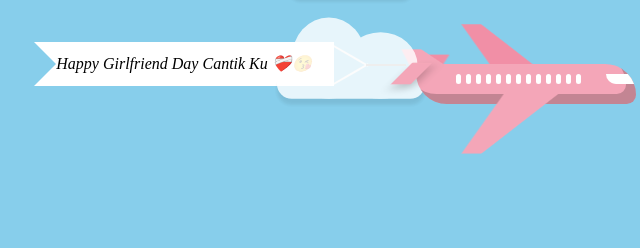
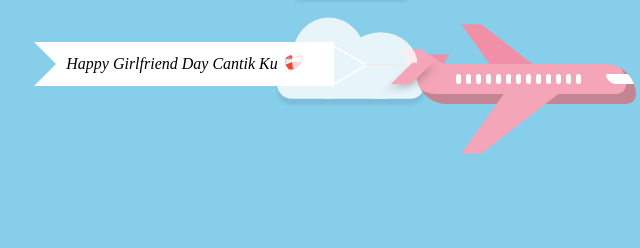
Before and after one commit to zarxdmods/iloveyou.github.oi, a plain HTML site: page index.html in a window 1280 px wide. Shown: the part 336-584 px from the top of the page, 149-789 px from the left. Drawn offline with Linux system fonts and the light colour scheme.

Commit message:
Update index.html

```diff
--- a/index.html
+++ b/index.html
@@ -27,7 +27,7 @@
     <div class="banner-container">
         <i class="rope"></i>
         <i class="banner">
-         Happy Girlfriend Day Cantik Ku ❤️‍🩹😘
+          Happy Girlfriend Day Cantik Ku ❤️‍🩹
         <i class="triangle"></i>
     </i>
     </div>
```
